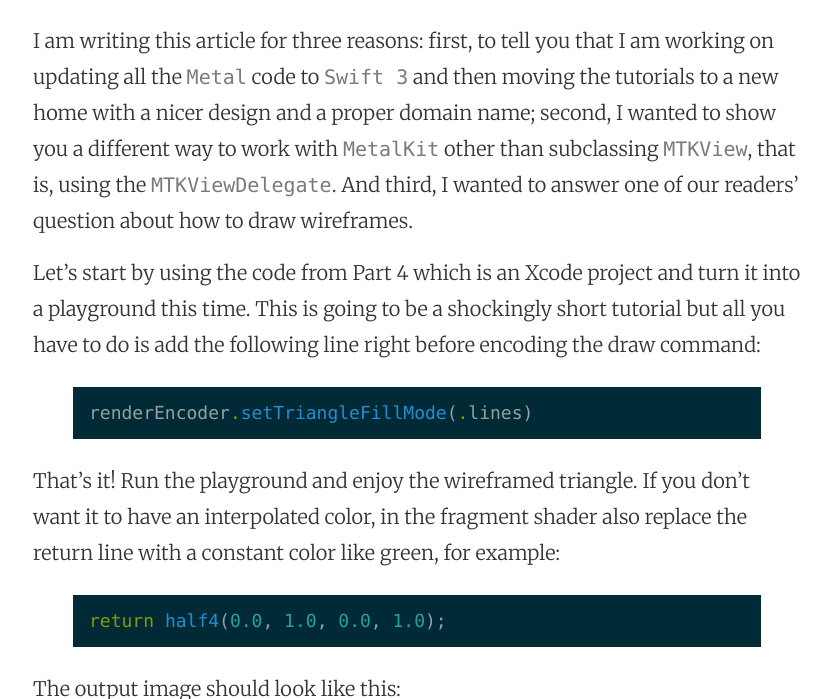
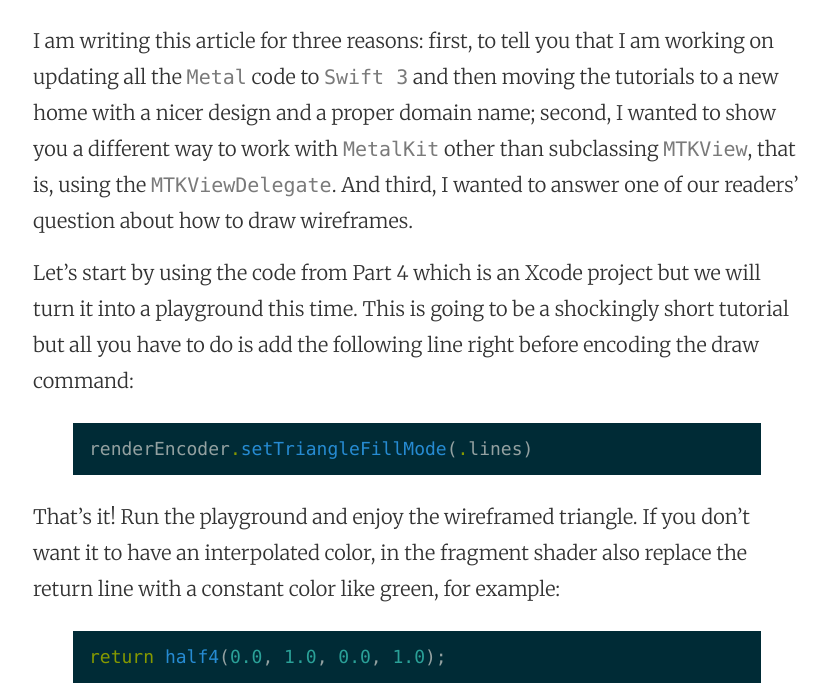
Before and after one commit to mhorga/mhorga.github.io, a Jekyll site: the page built from _posts/2016-09-24-using-metalkit-part-17.markdown, in a window 1280 px wide and 900 px high, scrolled down 428 px, cut to the strip 0-699 px from the top of the window. Shown: the whole strip, without its empty margins (223-1054 px from the left). Built offline with Jekyll 4.4.1, drawn with Linux system fonts in a browser that asks for light colours; comment, search, counter and statistics services are not loaded.

Commit message:
Post update: Using MetalKit part 17

```diff
--- a/_posts/2016-09-24-using-metalkit-part-17.markdown
+++ b/_posts/2016-09-24-using-metalkit-part-17.markdown
@@ -5,7 +5,7 @@ layout: post
 ---
 I am writing this article for three reasons: first, to tell you that I am working on updating all the `Metal` code to `Swift 3` and then moving the tutorials to a new home with a nicer design and a proper domain name; second, I wanted to show you a different way to work with `MetalKit` other than subclassing `MTKView`, that is, using the `MTKViewDelegate`. And third, I wanted to answer one of our readers' question about how to draw wireframes.
 
-Let's start by using the code from Part 4 which is an Xcode project and turn it into a playground this time. This is going to be a shockingly short tutorial but all you have to do is add the following line right before encoding the draw command:
+Let's start by using the code from Part 4 which is an Xcode project but we will turn it into a playground this time. This is going to be a shockingly short tutorial but all you have to do is add the following line right before encoding the draw command:
 
 {% highlight swift %}renderEncoder.setTriangleFillMode(.lines)
 {% endhighlight %}
```
